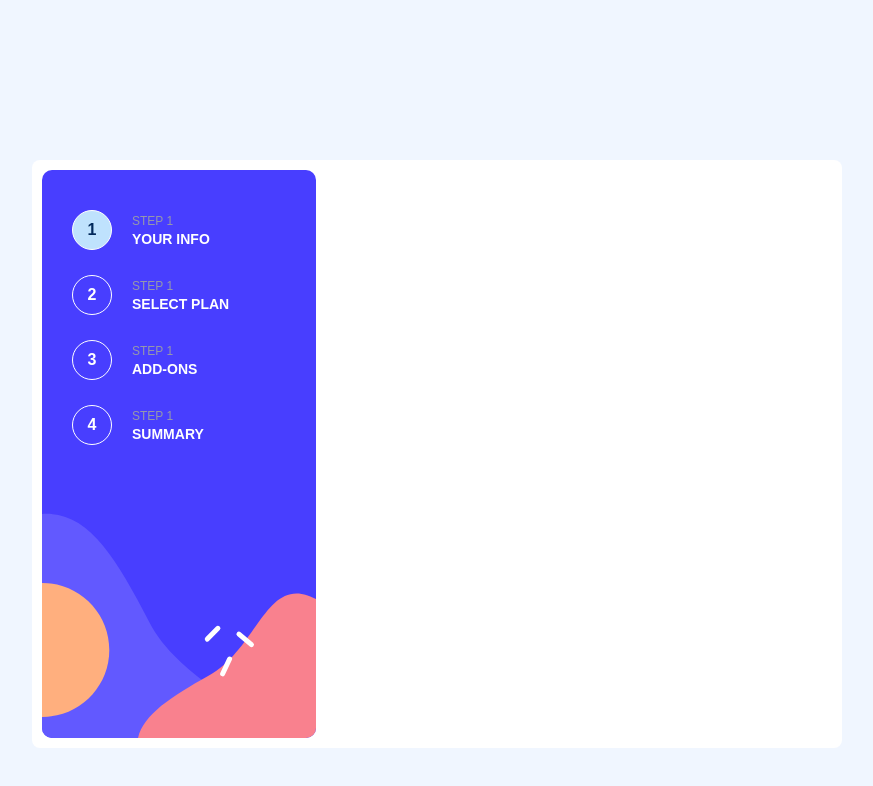
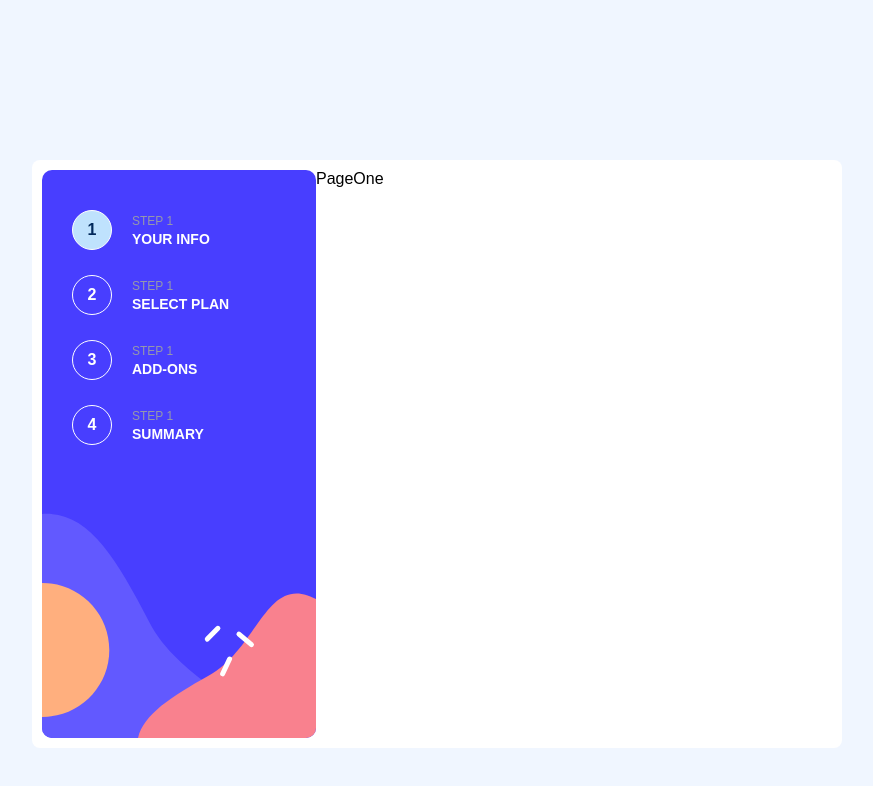
Before and after one commit to lelouch187/multi-step-form, a React (Create React App) app: page / in a window 1280 px wide. Shown: the top 786 px of the page, without its empty margins (203-1076 px from the left). Built offline with nearby package versions, Linux system fonts and the light colour scheme.

Commit message:
create pageOne and slice

```diff
--- a/src/App.tsx
+++ b/src/App.tsx
@@ -1,11 +1,15 @@
 import { FC } from 'react';
 import Sidebar from './features/sidebar/Sidebar';
+import PageOne from './features/pageOne/PageOne';
 
 const App: FC = () => {
   return (
     <div className="container">
       <div className="App">
         <Sidebar />
+        <main className='main'>
+        <PageOne />
+        </main>
       </div>
     </div>
   );
--- /dev/null
+++ b/src/features/pageOne/PageOne.tsx
@@ -0,0 +1,8 @@
+import { FC } from "react"
+
+const PageOne:FC = () => {
+  return (
+    <section className="pageOne">PageOne</section>
+  )
+}
+export default PageOne
```
Also changed, not shown: src/features/pageOne/pageOne-slice.ts (added, +25 -0 lines).
